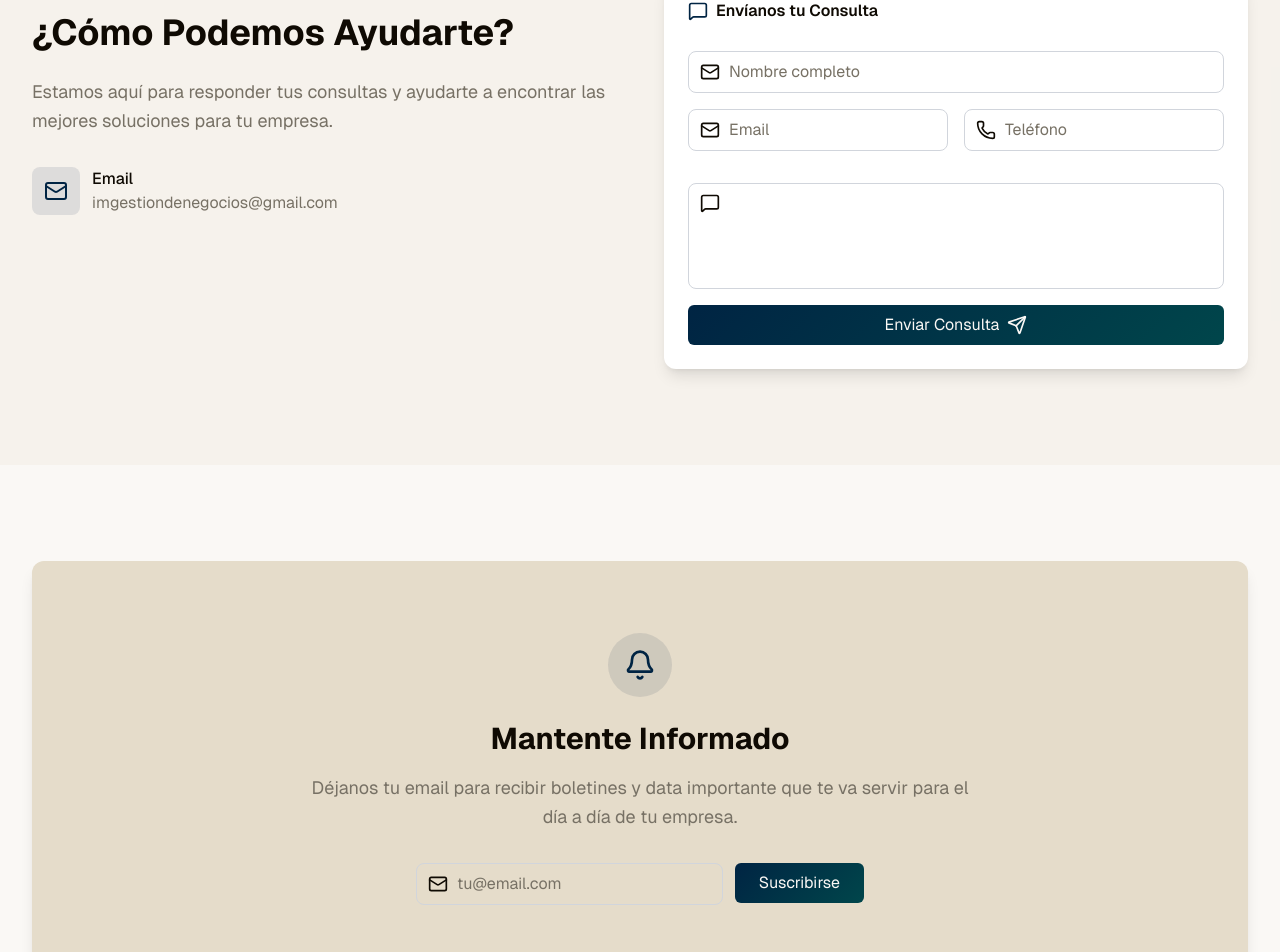
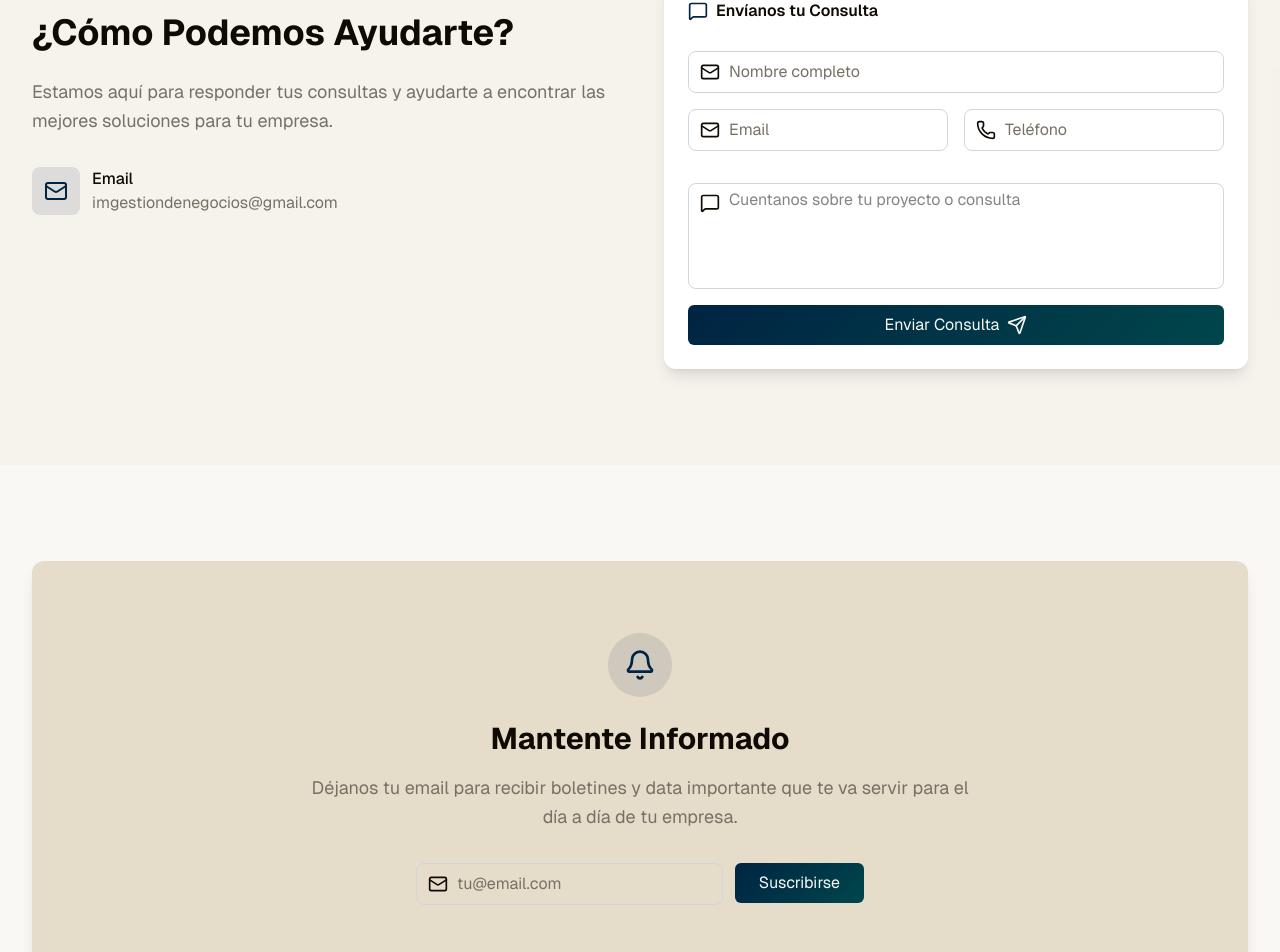
Before and after one commit to FValentino/estudioContableFront, a React (Vite) app: page / in a window 1280 px wide. Shown: the part 2728-3680 px from the top of the page. Built offline with nearby package versions, Linux system fonts and the light colour scheme; no server answers.

Commit message:
details fixed

```diff
--- a/src/components/common/form/textAreaForm.tsx
+++ b/src/components/common/form/textAreaForm.tsx
@@ -29,7 +29,7 @@ export function TextAreaForm<T extends FieldValues = FieldValues>({
             id={name}
             rows={rows}
             {...field}
-            className={`border rounded-lg px-2 py-1 pl-10 resize-none w-full ${error ? "border-red-500" : "border-gray-300"}`}
+            className={`border rounded-lg px-2 py-1 pl-10 resize-none w-full  text-[#0f0a03] ${error ? "border-red-500" : "border-gray-300"}`}
           />
         )}
       />
```
